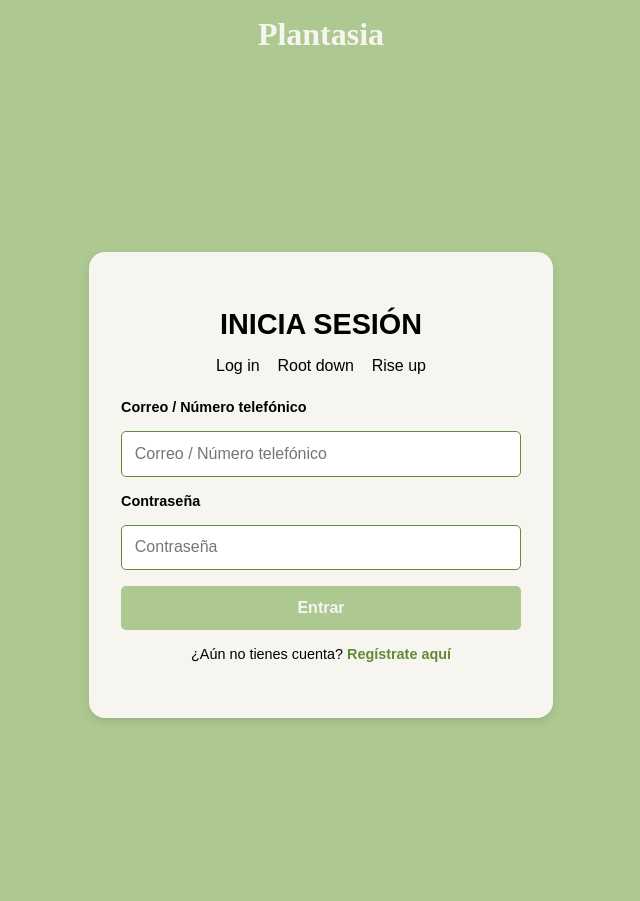
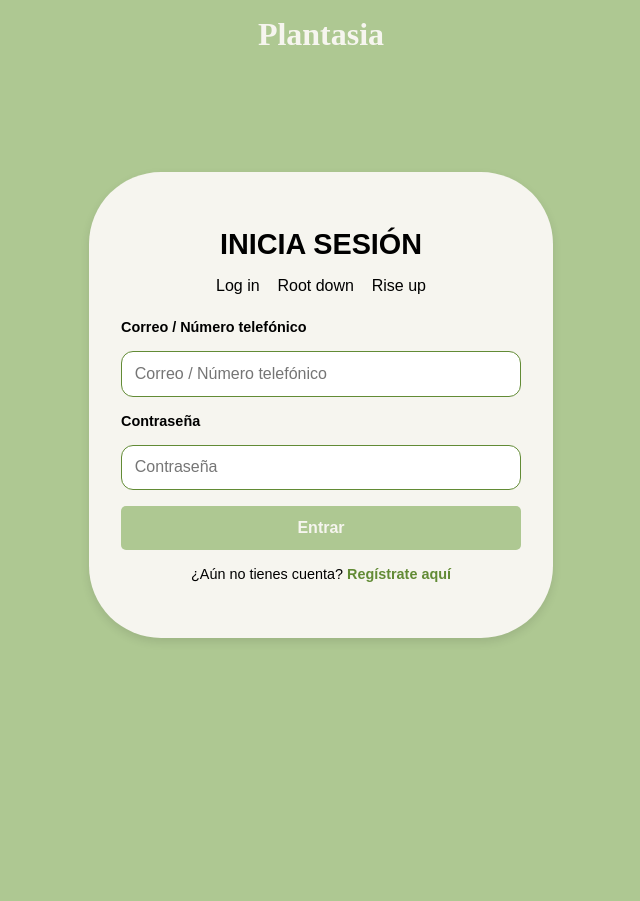
Before and after one commit to deibfps/tecweb-project, a PHP site: page /Login/index.html in a window 1280 px wide. Shown: the whole page, without its empty margins (319-959 px from the left). After the commit the page ends 641 px from the top, so only its background shows below. Run offline with PHP 8.4, Linux system fonts and the light colour scheme.

Commit message:
Update variables.css

```diff
--- a/codigo/Frontend/Login/style.css
+++ b/codigo/Frontend/Login/style.css
@@ -23,14 +23,14 @@ main {
     display: flex;
     justify-content: center;
     align-items: center;
-    height: 100vh;
+    height: 80vh;
     background-color: var(--verdeClaro);
     padding: 1rem; /* Ajuste para pantallas pequeñas */
 }
 
 .login {
     background-color: var(--hueso);
-    border-radius: 1rem; /* Ajuste proporcional */
+    border-radius: 4.5rem; /* Ajuste proporcional */
     padding: 2rem;
     width: 90%; /* Usar porcentaje para adaptarse a pantallas pequeñas */
     max-width: 25rem; /* Limitar el ancho máximo */
@@ -64,7 +64,7 @@ main {
 .login input {
     padding: 0.8rem;
     border: 0.0625rem solid var(--verdeMatcha); /* Usar rem para bordes */
-    border-radius: 0.3125rem; /* Usar rem para bordes redondeados */
+    border-radius: .75rem; /* Usar rem para bordes redondeados */
     font-size: 1rem; /* Tamaño relativo */
 }
 
--- a/codigo/Frontend/variables.css
+++ b/codigo/Frontend/variables.css
@@ -18,4 +18,6 @@ vease el ejemplo de styleindex */
 
     /* Medidas */
     --paddingGeneral: 1rem 6rem; /* Este es el espacio entre el texto del body y el borde de la pantalla */
+    --radiusGeneral: 4.5rem;
+    --radiusInput: .75rem;
 }
```
